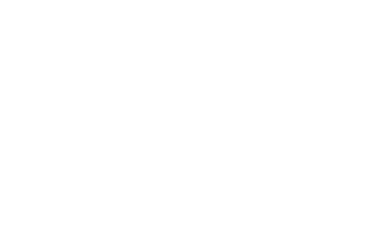
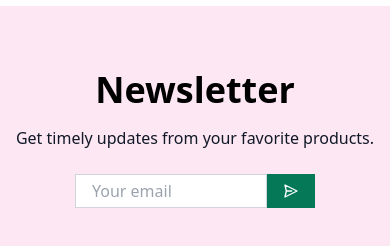
Before and after one commit to mercklyzer/shop-client, a React (Create React App) app: page / in a window 390 px wide. Shown: the part 2822-3068 px from the top of the page. Before the commit the page ends 2828 px from the top, so only its background shows below. Built offline with nearby package versions, Linux system fonts and the light colour scheme.

Commit message:
Add responsive newsletter section

```diff
--- a/src/components/Category.js
+++ b/src/components/Category.js
@@ -5,7 +5,7 @@
         <div className={`bg-cover h-72 sm:h-96 md:h-[40rem] w-full flex justify-center items-center flex-col relative`} style={{backgroundImage: `url(${props.image}`}}>
             <div className="overlay"></div>
             <div className="text-white text-3xl font-bold mb-4 z-10">{props.title}</div>
-            <div className="bg-white text-stone-600 py-1 px-3 z-10">SHOP NOW</div>
+            <div className="bg-white text-stone-600 py-1 px-3 z-10 cursor-pointer">SHOP NOW</div>
         </div>
     )
 }
--- /dev/null
+++ b/src/components/Newsletter.js
@@ -0,0 +1,18 @@
+import React from "react";
+
+const Newsletter = props => {
+    return (
+        <div className="bg-pink-100 flex flex-col justify-center items-center px-2 py-16 md:p-32">
+            <h1 className="text-4xl mb-4 font-bold md:text-6xl md:mb-8">Newsletter</h1>
+            <h6 className="text-md md:text-2xl text-gray-900 font-normal mb-6">Get timely updates from your favorite products.</h6>
+            <div className="flex">
+                <input className="px-4 py-1 border border-gray-300 w-48 sm:w-64 md:w-98" placeholder="Your email"/>
+                <div className="flex justify-center items-center bg-emerald-700 px-4 py-1 md:px-8 md:py-2">
+                    <svg class=" w-4 h-4 md:w-6 md:h-6 text-white rotate-90" fill="none" stroke="currentColor" viewBox="0 0 24 24" xmlns="http://www.w3.org/2000/svg"><path strokeLinecap="round" strokeLinejoin="round" strokeWidth="2" d="M12 19l9 2-9-18-9 18 9-2zm0 0v-8"></path></svg>
+                </div>
+            </div>
+        </div>
+    )
+}
+
+export default Newsletter
--- a/src/components/Product.js
+++ b/src/components/Product.js
@@ -2,18 +2,18 @@
 
 const Product = ({image, id}) => {
     return (
-        <div className={`w-full flex justify-center items-center bg-sky-100 p-4 max-h-64 relative group`}>
+        <div className={`w-full flex justify-center items-center bg-sky-100 p-4 max-h-64 relative cursor-pointer group`}>
             <div className="absolute top-1/2 left-1/2 -translate-x-1/2 -translate-y-1/2 bg-white z-0 w-1 h-20 p-[20%] rounded-full"></div>
             <img className="object-contain w-full h-full z-10" src={image}/>
             <div className="overlay opacity-0 group-hover:opacity-20 z-20 duration-150"></div>
             <div className="hidden group-hover:flex absolute top-0 left-0  w-full h-full justify-center items-center z-30">
-                <div className="rounded-full bg-white p-2 cursor-pointer">
+                <div className="rounded-full bg-white p-2 hover:scale-125 hover:bg-sky-100 duration-100">
                     <svg className="w-6 h-6" fill="none" stroke="currentColor" viewBox="0 0 24 24" xmlns="http://www.w3.org/2000/svg"><path strokeLinecap="round" strokeLinejoin="round" strokeWidth="2" d="M3 3h2l.4 2M7 13h10l4-8H5.4M7 13L5.4 5M7 13l-2.293 2.293c-.63.63-.184 1.707.707 1.707H17m0 0a2 2 0 100 4 2 2 0 000-4zm-8 2a2 2 0 11-4 0 2 2 0 014 0z"></path></svg>
                 </div>
-                <div className="rounded-full bg-white p-2 mx-3 cursor-pointer">
+                <div className="rounded-full bg-white p-2 mx-3 hover:scale-125 hover:bg-sky-100 duration-100">
                     <svg className="w-6 h-6" fill="none" stroke="currentColor" viewBox="0 0 24 24" xmlns="http://www.w3.org/2000/svg"><path strokeLinecap="round" strokeLinejoin="round" strokeWidth="2" d="M21 21l-6-6m2-5a7 7 0 11-14 0 7 7 0 0114 0z"></path></svg>
                 </div>
-                <div className="rounded-full bg-white p-2 cursor-pointer">
+                <div className="rounded-full bg-white p-2 hover:scale-125 hover:bg-sky-100 duration-100">
                     <svg class="w-6 h-6" fill="none" stroke="currentColor" viewBox="0 0 24 24" xmlns="http://www.w3.org/2000/svg"><path strokeLinecap="round" strokeLinejoin="round" strokeWidth="2" d="M4.318 6.318a4.5 4.5 0 000 6.364L12 20.364l7.682-7.682a4.5 4.5 0 00-6.364-6.364L12 7.636l-1.318-1.318a4.5 4.5 0 00-6.364 0z"></path></svg>
                 </div>
             </div>
--- a/src/pages/Home.js
+++ b/src/pages/Home.js
@@ -2,6 +2,7 @@
 import Announcement from "../components/Announcement"
 import Categories from "../components/Categories"
 import Navbar from "../components/Navbar"
+import Newsletter from "../components/Newsletter"
 import Products from "../components/Products"
 import Slider from "../components/Slider"
 
@@ -15,6 +16,7 @@
                 <Categories />
                 <Products />
             </div>
+            <Newsletter />
         </>
     )
 }
```
